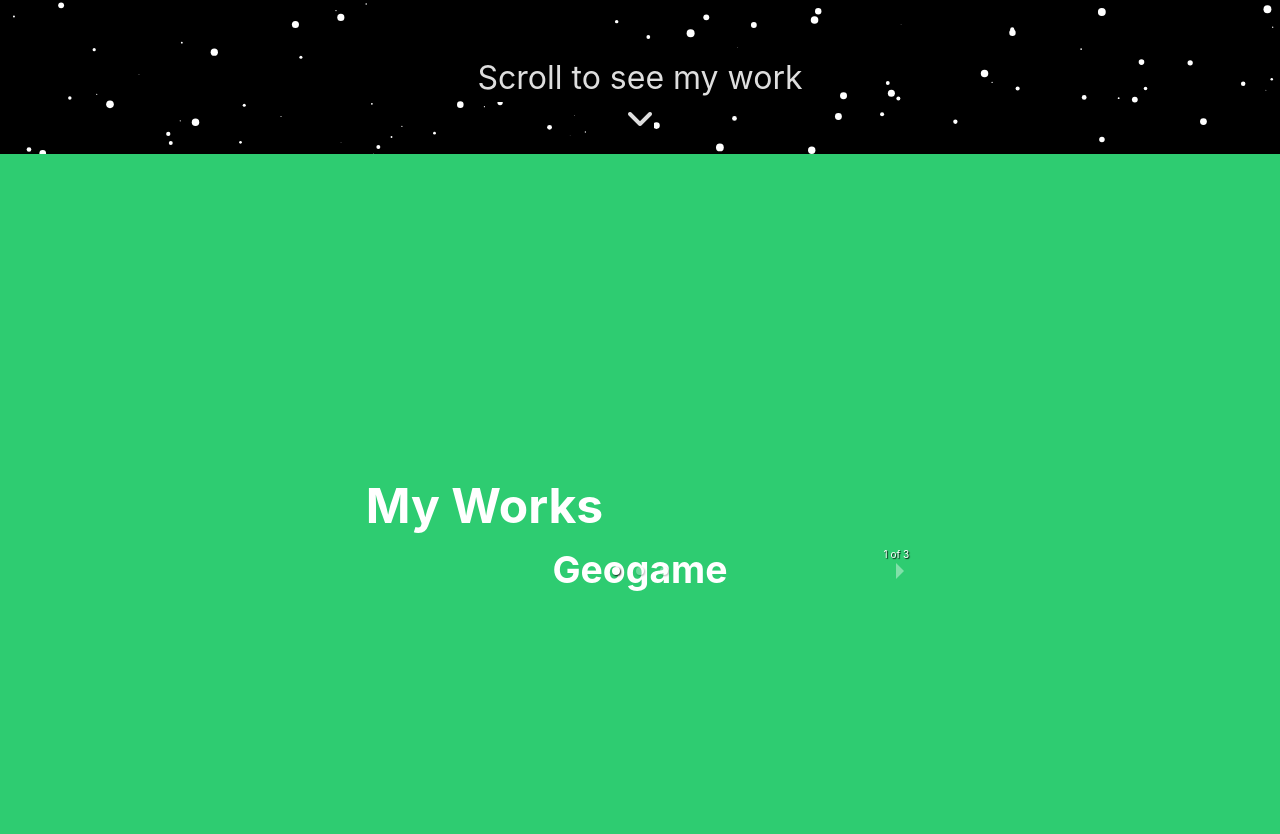
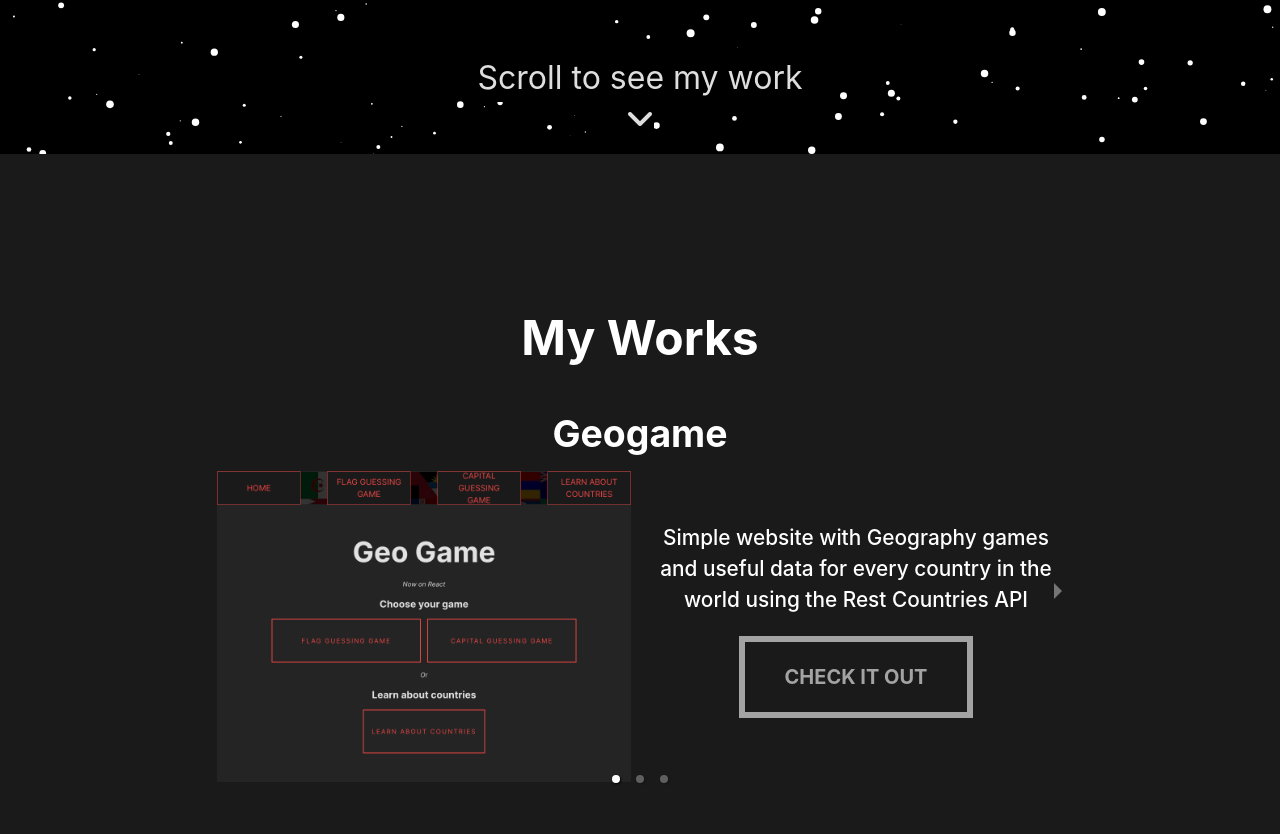
Before and after one commit to Aramendiander/portfolio, a React (Vite) app: page / in a window 1280 px wide. Shown: the part 646-1480 px from the top of the page. Built offline with nearby package versions, Linux system fonts and the light colour scheme.

Commit message:
added works carousel

```diff
--- a/src/App.jsx
+++ b/src/App.jsx
@@ -5,6 +5,7 @@ import Stars from './components/page_one/Stars';
 import Presentation from './components/page_one/Presentation';
 import Scrollmore from './components/page_one/Scrollmore';
 import Works from './components/works/Works';
+import Scrolltocv from './components/works/Scrolltocv';
 
 
 function App() {
@@ -106,6 +107,7 @@ function App() {
           ref={(el) => (pagesRef.current[1] = el)}
         >
           <Works />
+
         </div>
         <div
           className={`page ${currentPage === 2 ? 'active' : ''}`}
--- a/src/components/works/Geogame.jsx
+++ b/src/components/works/Geogame.jsx
@@ -1,4 +1,5 @@
 import { useState, useEffect } from 'react';
+import geogame from '../../assets/geogame.png';
 
 
 const Geogame = () => {
@@ -9,6 +10,21 @@ const Geogame = () => {
     return (
         <div className="work geogame">
             <h3>Geogame</h3>
+            <div className="halfwrapper">
+                <div className="half">
+                    <img src={geogame} alt="" />
+                </div>
+                <div className="half">
+                    <p>Simple website with Geography games and useful data for every country in the world using the Rest Countries API</p>
+                    <a href="https://geogame.aramendi.dev" target="_blank">
+                        <div className="button">
+                            <span className="button__mask"></span>
+                            <span className="button__text">Check it out</span>
+                            <span className="button__text button__text--bis">Check it out</span>
+                        </div>
+                    </a>
+                </div>
+            </div>
         </div>
     )
 }
--- /dev/null
+++ b/src/components/works/Scrolltocv.jsx
@@ -0,0 +1,15 @@
+import { useEffect, useState, useContext } from 'react';
+
+
+const Scrolltocv = ({onClick}) => {
+
+
+    return (
+        <div className="scrollmore" onClick={(e) => onClick(e)}>
+            <p>What about checking my background</p>
+            <i className="fa-solid fa-angle-down"></i>
+        </div>
+    )
+}
+
+export default Scrolltocv
--- a/src/components/works/Works.jsx
+++ b/src/components/works/Works.jsx
@@ -14,7 +14,7 @@ const Works = () => {
         <div className="works">
             <h2>My Works</h2>
             <div className="works-container">
-                <Carousel>
+                <Carousel showThumbs={false} showStatus={false}>
                     <Geogame />
                     <Vegolution />
                     <Pokeweb />
--- a/src/index.css
+++ b/src/index.css
@@ -17,6 +17,10 @@
   margin: 0;
   padding: 0;
   box-sizing: border-box;
+}
+
+h1, h2, h3 {
+  text-align: center;
 }
 
  p {
@@ -101,13 +105,8 @@ canvas {
   width: 100dvw;
 }
 
- /* #page1 {
-  background-color: #3498db;
-  color: #fff;
-} */
-
  #page2 {
-   background-color: #2ecc71;
+   background-color: #1a1a1a;
    color: #fff;
  }
 
@@ -203,3 +202,130 @@ canvas {
   align-items: center;
   justify-content: center;
 }
+
+
+.works-container {
+  width: 75%;
+}
+
+.works-container p {
+  font-size: 1.3rem;
+  font-weight: 500;
+  margin-bottom: 20px;
+
+}
+
+.works {
+  height: 95dvh;
+  width: 90dvw;
+  display: flex;
+  flex-direction: column;
+  align-items: center;
+  justify-content: center;
+}
+
+.work {
+  height: 50dvh;
+  margin-top: 2rem;
+}
+
+.halfwrapper {
+  display:flex;
+}
+
+.half {
+  width: 50%;
+  display: flex;
+  flex-direction: column;
+  align-items: center;
+  justify-content: center;
+  padding: 1%;
+}
+
+.button {
+  user-select: none;
+  display: inline-block;
+  border: 0.2em solid;
+  position: relative;
+  cursor: pointer;
+  overflow: hidden;
+  opacity: 0.6;
+  color: #fff;
+}
+.button__text {
+  display: block;
+  padding: 1em 2em;
+  text-transform: uppercase;
+  font-weight: bold;
+  font-size: 20px;
+}
+.button__text:before {
+  content: attr(title);
+}
+.button__text--bis {
+  display: block;
+  position: absolute;
+  top: 0;
+  left: 0;
+  right: 0;
+  bottom: 0;
+  transform: translateX(-1em);
+  opacity: 0;
+  font-size: 20px;
+}
+.button__mask {
+  display: block;
+  position: absolute;
+  top: 0;
+  left: 0;
+  right: 0;
+  bottom: 0;
+  background: white;
+  transform: translateX(-100%) rotate(45deg);
+  transition: all 0.3s;
+}
+.button:hover {
+  opacity: 1;
+}
+.button:hover .button__text {
+  animation: fx-text 0.3s ease-out;
+}
+.button:hover .button__text--bis {
+  animation: fx-text-bis 0.3s ease-out;
+}
+.button:hover .button__mask {
+  animation: fx-mask 0.3s ease-out;
+}
+.button:active {
+  opacity: 1;
+  background: white;
+  color: inherit;
+}
+@keyframes fx-mask {
+  0% {
+    transform: translateX(-100%) rotate(45deg);
+ }
+  100% {
+    transform: translateX(100%) rotate(45deg);
+ }
+}
+@keyframes fx-text {
+  0% {
+    transform: translateX(0);
+    opacity: 1;
+ }
+  100% {
+    transform: translateX(1em);
+    opacity: 0;
+ }
+}
+@keyframes fx-text-bis {
+  0% {
+    transform: translateX(-1em);
+    opacity: 0;
+ }
+  100% {
+    transform: translateX(0);
+    opacity: 1;
+ }
+}
```
Also changed, not shown: src/assets/geogame.png (added).
